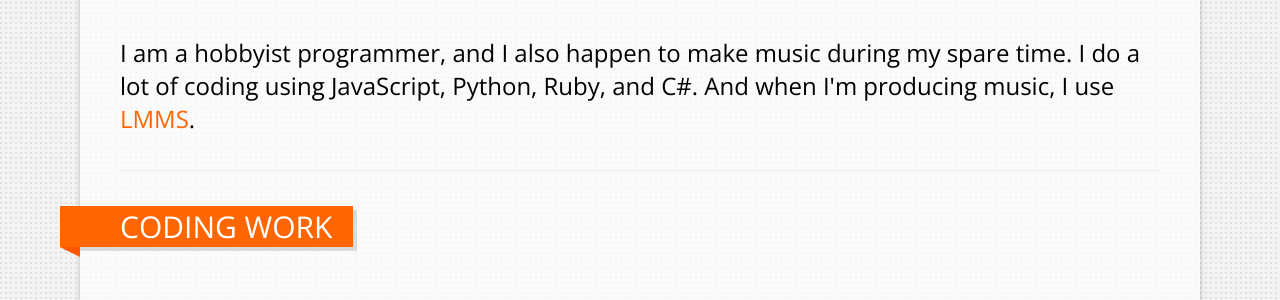
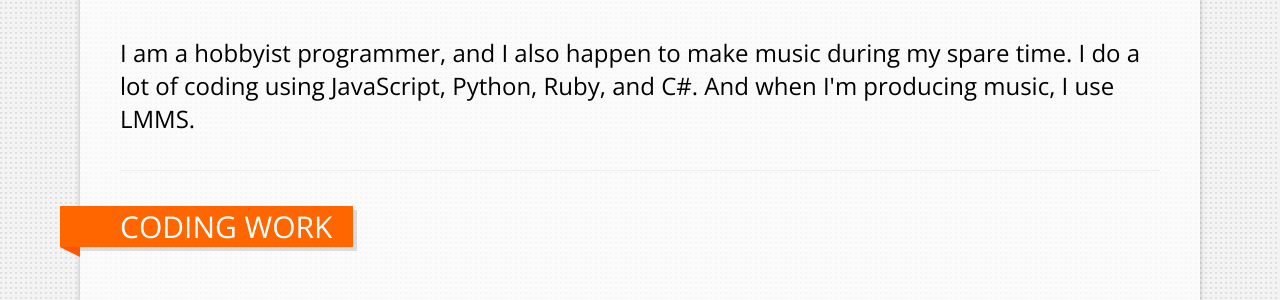
Before and after one commit to shovon/old-site, a Jekyll site: the page built from index.html, in a window 1280 px wide and 900 px high. Shown: the part 143-443 px from the top of the window. Built offline with Jekyll 4.4.1, drawn with Linux system fonts in a browser that asks for light colours; some of the changed lines change nothing that is shown.

Commit message:
Removed the hyperlink on the homepage.

```diff
--- a/index.html
+++ b/index.html
@@ -4,7 +4,7 @@ layout: default
 
 <div>
 	<h1>Shovon Rahman <small class="feint-color">Hobbyist Programmer and Musician</small></h1>
-	<p><big>I am a hobbyist programmer, and I also happen to make music during my spare time. I do a lot of coding using JavaScript, Python, Ruby, and C#. And when I'm producing music, I use <a href="http://lmms.sourceforge.net/">LMMS</a>.</big></p>
+	<p><big>I am a hobbyist programmer, and I also happen to make music during my spare time. I do a lot of coding using JavaScript, Python, Ruby, and C#. And when I'm producing music, I use LMMS.</big></p>
 </div>
 
 <hr>
```
